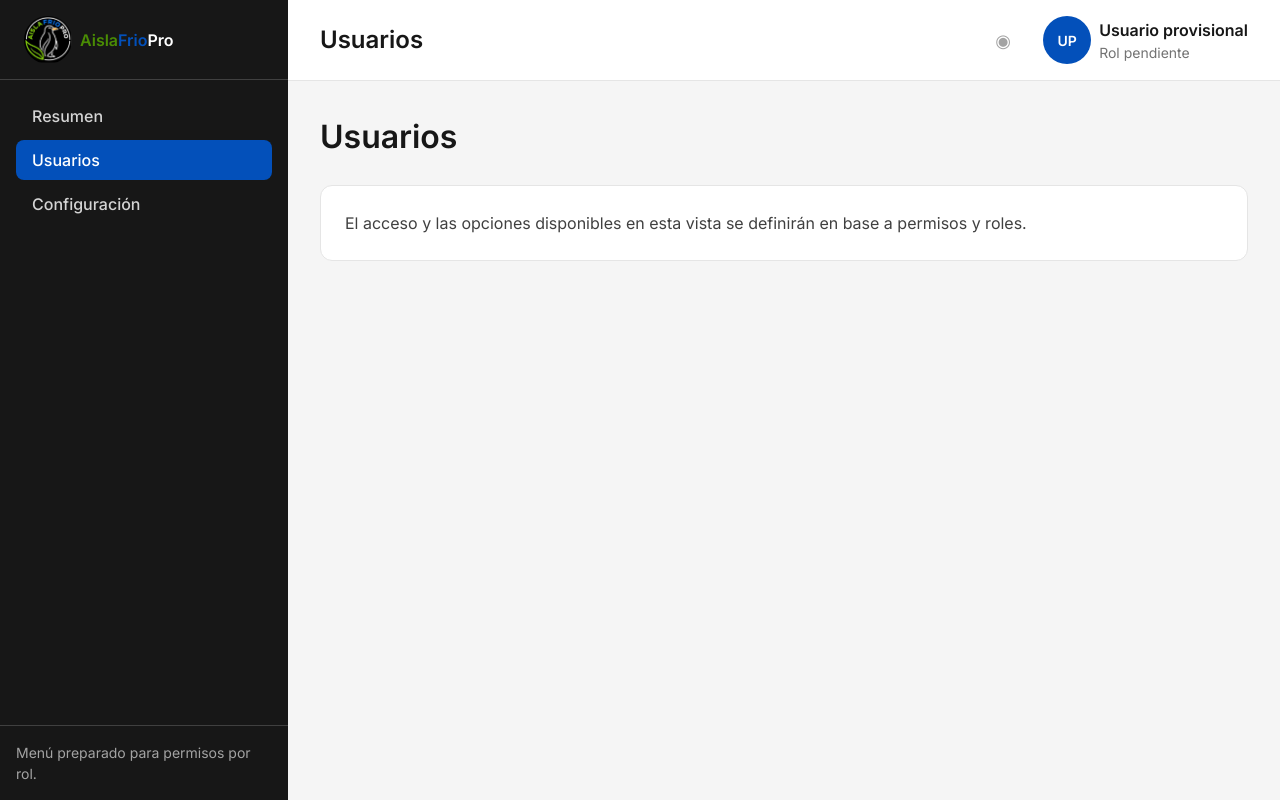
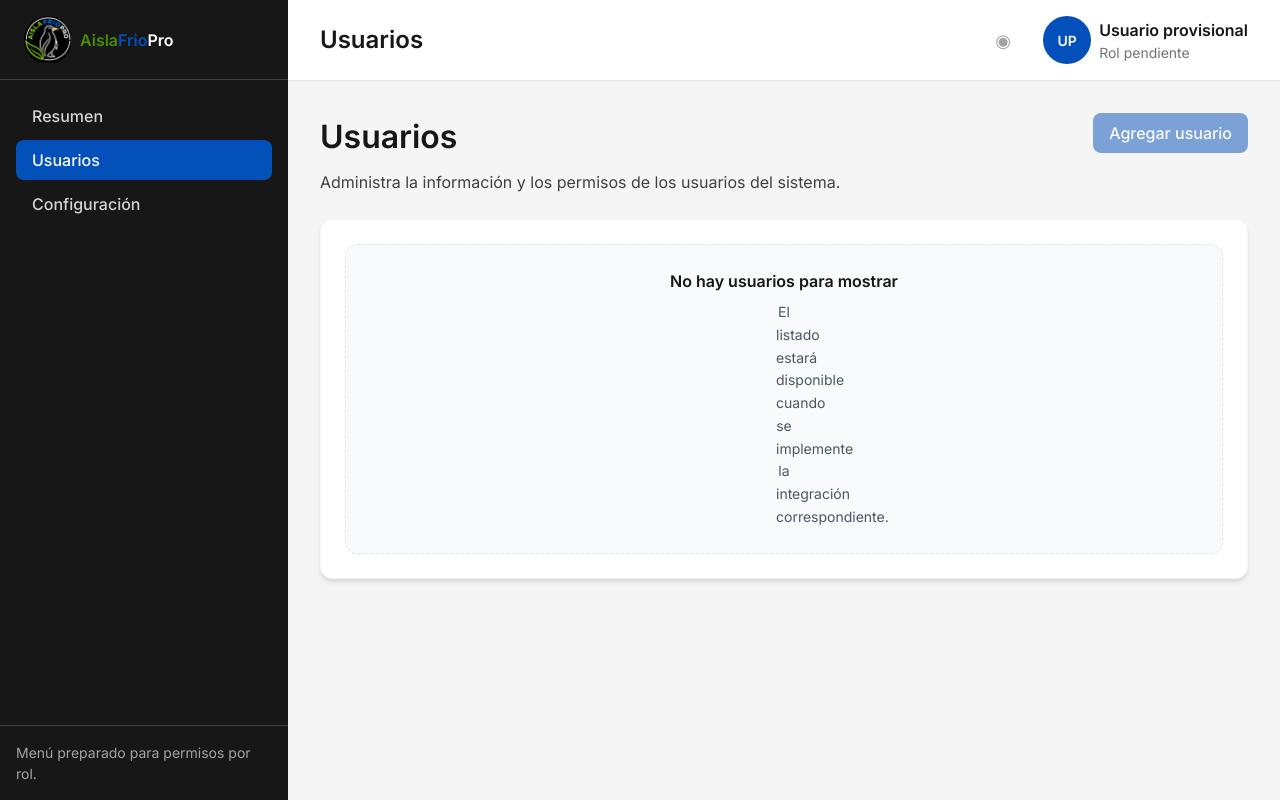
Before and after one commit to aislafriopro-gif/aislafrioproFrontend, a Next.js app: page /usuarios in a window 1280 px wide. Built offline with nearby package versions, Linux system fonts and the light colour scheme.

Commit message:
feat: se esta consolidando vistas administrativas base

```diff
--- a/src/app/(dashboard)/configuracion/page.tsx
+++ b/src/app/(dashboard)/configuracion/page.tsx
@@ -1,20 +1,65 @@
+import { PageHeader } from "@/components/dashboard/PageHeader/PageHeader";
+import { Button } from "@/components/ui/Button/Button";
 import { Card } from "@/components/ui/Card/Card";
+import { Switch } from "@/components/ui/Switch/Switch";
 
 export default function Page() {
   return (
     <section aria-labelledby="settings-content-title">
-      <h2
+      <PageHeader
         id="settings-content-title"
-        className="text-h4 font-semibold text-gray-900 tablet:text-h3"
-      >
-        Configuración
-      </h2>
+        title="Configuración"
+        description="Gestiona las preferencias generales del panel administrativo."
+        actions={
+          <Button disabled title="Funcionalidad pendiente de implementación">
+            Guardar cambios
+          </Button>
+        }
+      />
 
-      <Card className="mt-lg">
-        <p className="text-body leading-relaxed text-gray-700">
-          Opciones de configuración.
-        </p>
-      </Card>
+      <div className="mt-lg grid gap-md desktop:grid-cols-2">
+        <Card variant="elevated">
+          <h3 className="text-body font-semibold text-gray-900">
+            Notificaciones
+          </h3>
+
+          <p className="mt-sm text-small leading-relaxed text-gray-600">
+            Preferencias visuales preparadas para su futura integración.
+          </p>
+
+          <div className="mt-md flex flex-col gap-md">
+            <Switch
+              label="Notificaciones del sistema"
+              disabled
+            />
+
+            <Switch
+              label="Resumen de actividad"
+              disabled
+            />
+          </div>
+        </Card>
+
+        <Card variant="elevated">
+          <h3 className="text-body font-semibold text-gray-900">
+            Preferencias regionales
+          </h3>
+
+          <dl className="mt-md space-y-md text-small">
+            <div>
+              <dt className="font-medium text-gray-700">Idioma</dt>
+              <dd className="mt-xs text-gray-600">Español</dd>
+            </div>
+
+            <div>
+              <dt className="font-medium text-gray-700">Zona horaria</dt>
+              <dd className="mt-xs text-gray-600">
+                Pendiente de configuración
+              </dd>
+            </div>
+          </dl>
+        </Card>
+      </div>
     </section>
   );
 }
--- a/src/app/(dashboard)/dashboard/page.tsx
+++ b/src/app/(dashboard)/dashboard/page.tsx
@@ -1,4 +1,5 @@
 import { MetricCard } from "@/components/dashboard/MetricCard/MetricCard";
+import { PageHeader } from "@/components/dashboard/PageHeader/PageHeader";
 
 const dashboardMetrics = [
   {
@@ -27,28 +28,23 @@ const dashboardMetrics = [
 export default function Page() {
   return (
     <section aria-labelledby="dashboard-content-title">
-      <h2
+      <PageHeader
         id="dashboard-content-title"
-        className="text-h4 font-semibold text-gray-900 tablet:text-h3"
-      >
-        Resumen
-      </h2>
-
-      <p className="mt-sm max-w-2xl text-body leading-relaxed text-gray-700">
-        Vista general de las métricas principales del panel.
-      </p>
+        title="Resumen"
+        description="Vista general de las métricas principales del panel."
+        />
 
       <div className="mt-lg grid gap-md tablet:grid-cols-2 desktop:grid-cols-3">
         {dashboardMetrics.map((metric) => (
-          <MetricCard
+            <MetricCard
             key={metric.id}
             label={metric.label}
             value={metric.value}
             description={metric.description}
             status={metric.status}
-          />
+            />
         ))}
-      </div>
+        </div>
     </section>
   );
 }
--- a/src/app/(dashboard)/usuarios/page.tsx
+++ b/src/app/(dashboard)/usuarios/page.tsx
@@ -1,21 +1,44 @@
-import { Card } from "@/components/ui/Card/Card";
+import { DataTable, type IDataTableRow } from "@/components/dashboard/DataTable/DataTable";
+import { PageHeader } from "@/components/dashboard/PageHeader/PageHeader";
+import { EmptyState } from "@/components/common/EmptyState/EmptyState";
+import { Button } from "@/components/ui/Button/Button";
+
+const userColumns = [
+  { id: "name", label: "Nombre" },
+  { id: "email", label: "Correo" },
+  { id: "role", label: "Rol" },
+  { id: "status", label: "Estado" },
+] as const;
+
+const userRows: readonly IDataTableRow[] = [];
 
 export default function Page() {
   return (
     <section aria-labelledby="users-content-title">
-      <h2
+      <PageHeader
         id="users-content-title"
-        className="text-h4 font-semibold text-gray-900 tablet:text-h3"
-      >
-        Usuarios
-      </h2>
+        title="Usuarios"
+        description="Administra la información y los permisos de los usuarios del sistema."
+        actions={
+          <Button disabled title="Funcionalidad pendiente de implementación">
+            Agregar usuario
+          </Button>
+        }
+      />
 
-      <Card className="mt-lg">
-        <p className="text-body leading-relaxed text-gray-700">
-          El acceso y las opciones disponibles en esta vista se definirán
-          en base a permisos y roles.
-        </p>
-      </Card>
+      <div className="mt-lg">
+        <DataTable
+          caption="Listado de usuarios"
+          columns={userColumns}
+          rows={userRows}
+          emptyState={
+            <EmptyState
+              title="No hay usuarios para mostrar"
+              description="El listado estará disponible cuando se implemente la integración correspondiente."
+            />
+          }
+        />
+      </div>
     </section>
   );
 }
--- /dev/null
+++ b/src/components/common/EmptyState/EmptyState.tsx
@@ -0,0 +1,39 @@
+import type { ReactNode } from "react";
+
+export interface IEmptyStateProps {
+  title: string;
+  description: string;
+  icon?: ReactNode;
+  action?: ReactNode;
+}
+
+export function EmptyState({
+  title,
+  description,
+  icon,
+  action,
+}: IEmptyStateProps) {
+  return (
+    <div
+      role="status"
+      className="flex min-h-52 flex-col items-center justify-center rounded-lg border border-dashed border-gray-200 bg-gray-50 p-lg text-center"
+    >
+      {icon && (
+        <span
+          aria-hidden="true"
+          className="mb-md flex size-12 items-center justify-center rounded-full bg-primary/10 text-primary"
+        >
+          {icon}
+        </span>
+      )}
+
+      <h3 className="text-body font-semibold text-gray-900">{title}</h3>
+
+      <p className="mt-sm max-w-md text-small leading-relaxed text-gray-600">
+        {description}
+      </p>
+
+      {action && <div className="mt-md">{action}</div>}
+    </div>
+  );
+}
--- /dev/null
+++ b/src/components/dashboard/DataTable/DataTable.tsx
@@ -0,0 +1,69 @@
+import type { ReactNode } from "react";
+import { Card } from "@/components/ui/Card/Card";
+
+export interface IDataTableColumn {
+  id: string;
+  label: string;
+}
+
+export interface IDataTableRow {
+  id: string;
+  cells: Record<string, ReactNode>;
+}
+
+export interface IDataTableProps {
+  caption: string;
+  columns: readonly IDataTableColumn[];
+  rows: readonly IDataTableRow[];
+  emptyState: ReactNode;
+}
+
+export function DataTable({
+  caption,
+  columns,
+  rows,
+  emptyState,
+}: IDataTableProps) {
+  return (
+    <Card variant="elevated" className="overflow-hidden !p-0">
+      {rows.length === 0 ? (
+        <div className="p-md tablet:p-lg">{emptyState}</div>
+      ) : (
+        <div className="overflow-x-auto">
+          <table className="w-full min-w-[40rem] border-collapse text-left">
+            <caption className="sr-only">{caption}</caption>
+
+            <thead className="bg-gray-100">
+              <tr>
+                {columns.map((column) => (
+                  <th
+                    key={column.id}
+                    scope="col"
+                    className="px-md py-sm text-small font-semibold text-gray-700"
+                  >
+                    {column.label}
+                  </th>
+                ))}
+              </tr>
+            </thead>
+
+            <tbody className="divide-y divide-gray-200">
+              {rows.map((row) => (
+                <tr key={row.id}>
+                  {columns.map((column) => (
+                    <td
+                      key={column.id}
+                      className="px-md py-md text-small text-gray-700"
+                    >
+                      {row.cells[column.id] ?? "—"}
+                    </td>
+                  ))}
+                </tr>
+              ))}
+            </tbody>
+          </table>
+        </div>
+      )}
+    </Card>
+  );
+}
--- /dev/null
+++ b/src/components/dashboard/PageHeader/PageHeader.tsx
@@ -0,0 +1,38 @@
+import type { ReactNode } from "react";
+
+export interface IPageHeaderProps {
+  id: string;
+  title: string;
+  description?: string;
+  actions?: ReactNode;
+}
+
+export function PageHeader({
+  id,
+  title,
+  description,
+  actions,
+}: IPageHeaderProps) {
+  return (
+    <header className="flex flex-col gap-md tablet:flex-row tablet:items-start tablet:justify-between">
+      <div>
+        <h2
+          id={id}
+          className="text-h4 font-semibold text-gray-900 tablet:text-h3"
+        >
+          {title}
+        </h2>
+
+        {description && (
+          <p className="mt-sm max-w-2xl text-body leading-relaxed text-gray-700">
+            {description}
+          </p>
+        )}
+      </div>
+
+      {actions && (
+        <div className="flex flex-wrap items-center gap-sm">{actions}</div>
+      )}
+    </header>
+  );
+}
```
